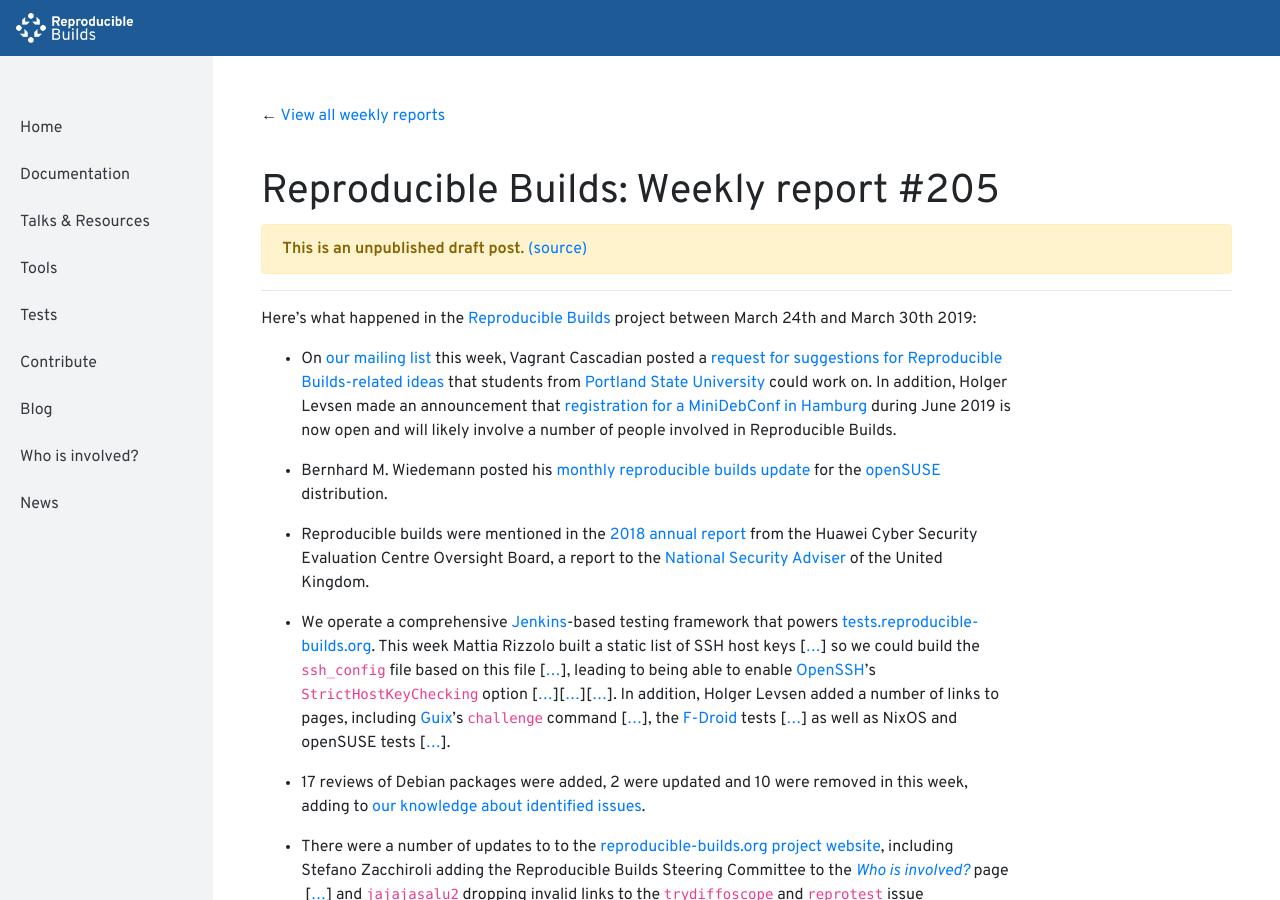
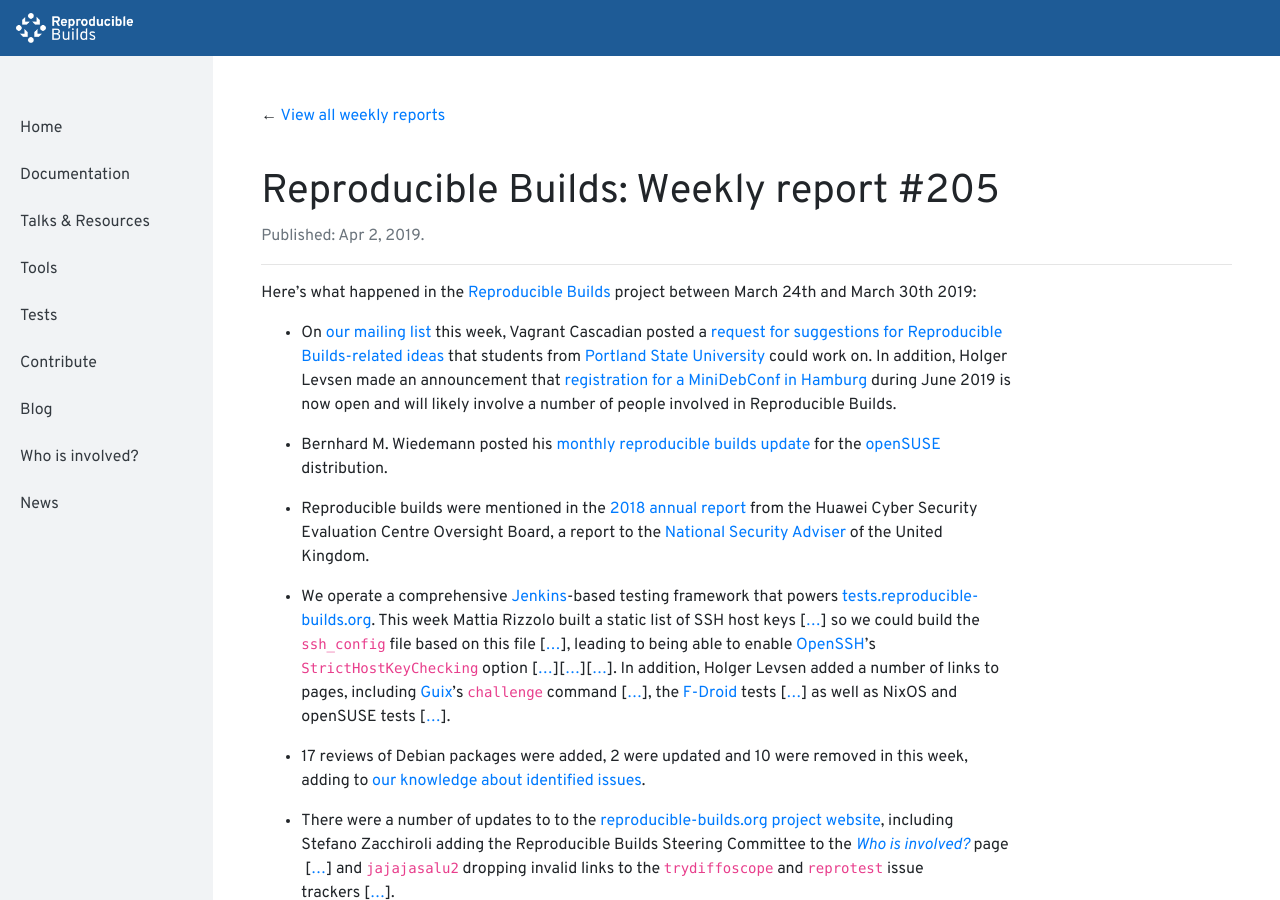
Before and after one commit to prototypefund/reproducible-website, a Jekyll site: the page built from _blog/posts/205.md, in a window 1280 px wide and 900 px high. Built offline with Jekyll 4.4.1, drawn with Linux system fonts in a browser that asks for light colours.

Commit message:
published as https://reproducible-builds.org/blog/posts/205/

```diff
--- a/_blog/posts/205.md
+++ b/_blog/posts/205.md
@@ -1,6 +1,7 @@
 ---
 layout: new/blog
 week: 205
+published: 2019-04-02 13:11:14
 ---
 
 Here's what happened in the [Reproducible Builds](https://reproducible-builds.org) project between March 24th and March 30th 2019:
```
